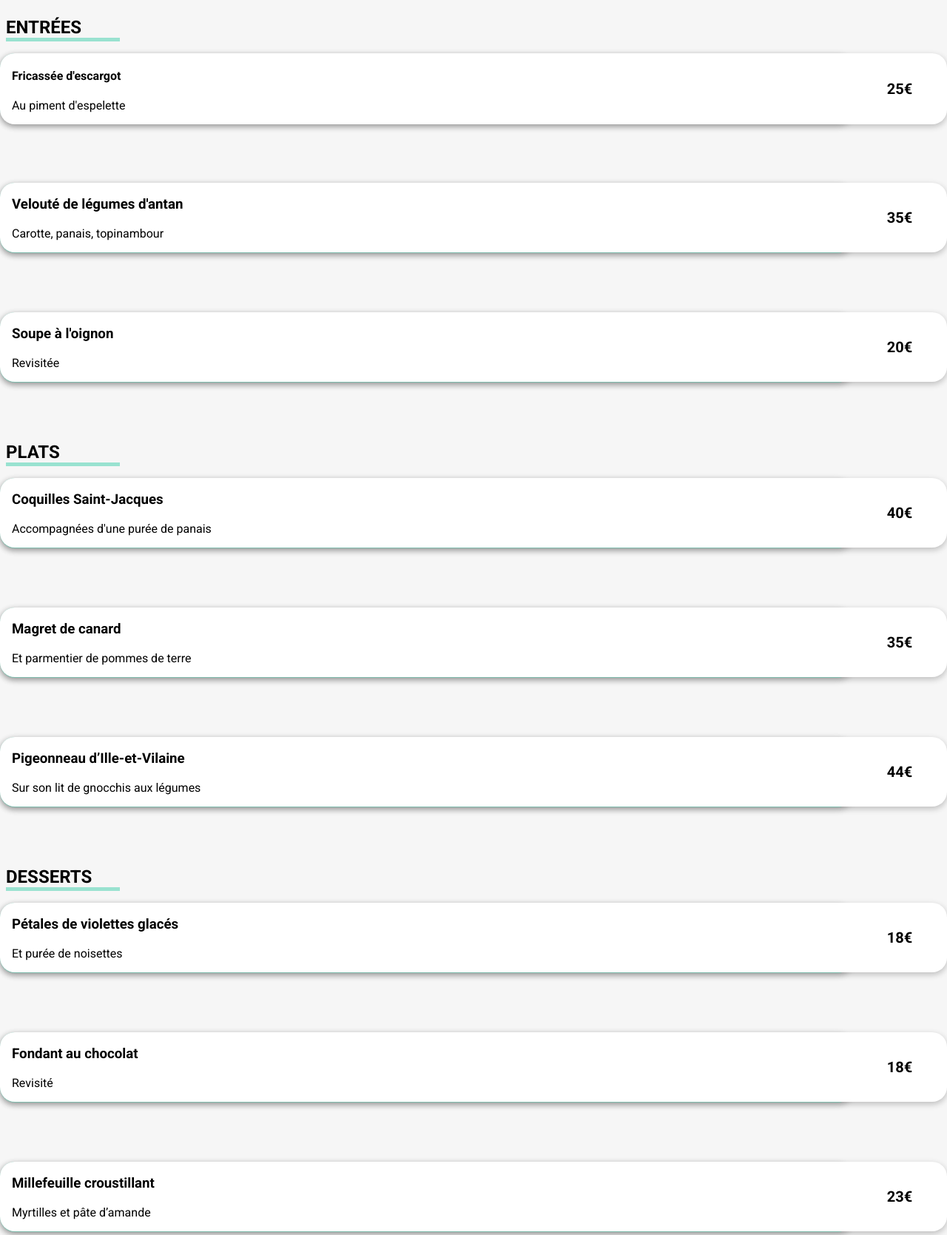
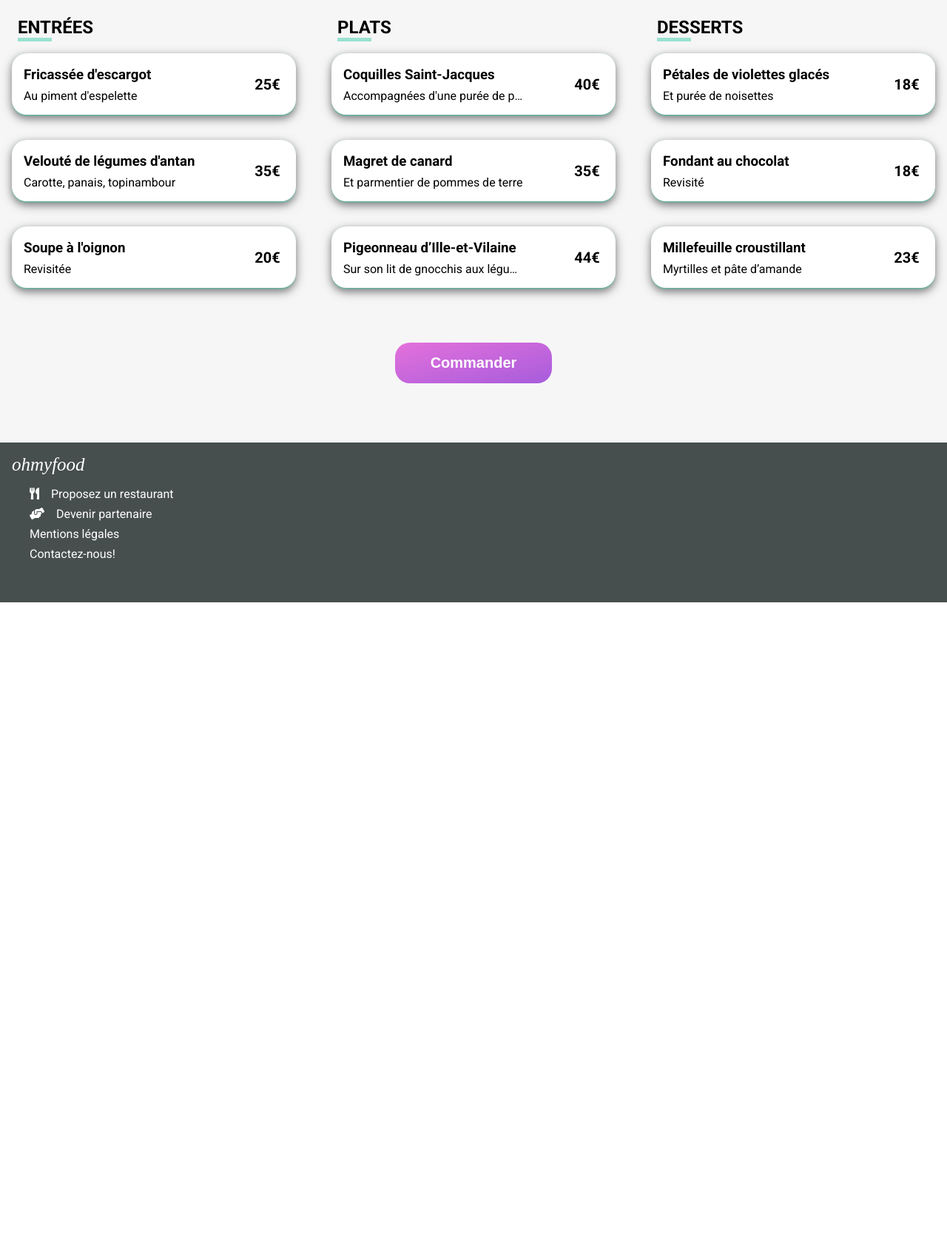
Before and after one commit to DidierGros/DidierGros_3_24092021, a website: page menu_a_la_française.html in a window 1280 px wide. Shown: the part 431-2100 px from the top of the page at 74% size. After the commit the page ends 1245 px from the top, so only its background shows below. Drawn offline with Linux system fonts and the light colour scheme; a web font is replaced by a local one.

Commit message:
Animation page de Menu et correctifs mediaqueries

```diff
--- a/menu_a_la_française.html
+++ b/menu_a_la_française.html
@@ -11,7 +11,14 @@
     <link rel="stylesheet" href="./public/css/style.css">
     <title>Menu : A la française</title>
 </head>
+
 <body>
+<!--Loader-->
+
+    <div class="loader">
+        <div class="LoaderSpinner"></div>
+    </div>
+
 <!--En-tête du site-->
     <header>
         <nav class="NavMenu">
@@ -52,65 +59,46 @@
                     <div class="MenuBox MenuChild1">
 
                         <div class="MenuContent">
-
-                           <div class="MenuContentBox">
-                                <h4 class=".MenuContentTitle">Fricassée d'escargot</h4>
-                                <p class=".MenuContentDesc">Au piment d'espelette</p>
-                            </div>
-
-                            <div class="MenuContentPrice">25€</div>
-
+                            <h3 class="MenuContentTitle">Fricassée d'escargot</h3>
+                            <p class="MenuContentDesc">Au piment d'espelette</p>
+                            <p class="MenuContentPrice">25€</p>
                         </div>
 
 
-                        <div class="MenuContentCheck">
                         <div class="MenuCheck">
                              <i class="valide_icone fas fa-check-circle" aria-hidden="true"></i>
                         </div>
-                        </div>
+
                     </div>
 
                     <div class="MenuBox MenuChild2">
 
                         <div class="MenuContent">
-
-                           <div class="MenuContentBox">
-                                <h3>Velouté de légumes d'antan</h3>
-                                <p>Carotte, panais, topinambour</p>
-                            </div>
-
-                            <div class="MenuContentPrice">35€</div>
-
+                            <h3 class="MenuContentTitle">Velouté de légumes d'antan</h3>
+                            <p class="MenuContentDesc">Carotte, panais, topinambour</p>
+                            <p class="MenuContentPrice">35€</p>
                         </div>
 
 
-                        <div class="MenuContentCheck">
                         <div class="MenuCheck">
                              <i class="valide_icone fas fa-check-circle" aria-hidden="true"></i>
                         </div>
+
                     </div>
-                    </div>
-
 
                     <div class="MenuBox MenuChild3">
 
                         <div class="MenuContent">
-
-                           <div class="MenuContentBox">
-                                <h3>Soupe à l'oignon</h3>
-                                <p>Revisitée</p>
-                            </div>
-
-                            <div class="MenuContentPrice">20€</div>
-
+                            <h3 class="MenuContentTitle">Soupe à l'oignon</h3>
+                            <p class="MenuContentDesc">Revisitée</p>
+                            <p class="MenuContentPrice">20€</p>
                         </div>
 
 
-                        <div class="MenuContentCheck">
                         <div class="MenuCheck">
                              <i class="valide_icone fas fa-check-circle" aria-hidden="true"></i>
                         </div>
-                        </div>
+
                     </div>
 
                 </section>
@@ -123,68 +111,53 @@
                     <h2>PLATS</h2>
                     <div class="MenuTitle-underline"></div>
                 </div>
+
+
                 <div class="MenuBox MenuChild1">
 
                     <div class="MenuContent">
-
-                       <div class="MenuContentBox">
-                            <h3>Coquilles Saint-Jacques</h3>
-                            <p>Accompagnées d'une purée de panais</p>
-                        </div>
-
-                        <div class="MenuContentPrice">40€</div>
-
+                        <h3 class="MenuContentTitle">Coquilles Saint-Jacques</h3>
+                        <p class="MenuContentDesc">Accompagnées d'une purée de panais</p>
+                        <p class="MenuContentPrice">40€</p>
                     </div>
 
 
-                    <div class="MenuContentCheck">
                     <div class="MenuCheck">
                          <i class="valide_icone fas fa-check-circle" aria-hidden="true"></i>
                     </div>
-                    </div>
+
                 </div>
 
                 <div class="MenuBox MenuChild2">
 
                     <div class="MenuContent">
-
-                       <div class="MenuContentBox">
-                            <h3>Magret de canard</h3>
-                            <p>Et parmentier de pommes de terre</p>
-                        </div>
-
-                        <div class="MenuContentPrice">35€</div>
-
+                        <h3 class="MenuContentTitle">Magret de canard</h3>
+                        <p class="MenuContentDesc">Et parmentier de pommes de terre</p>
+                        <p class="MenuContentPrice">35€</p>
                     </div>
 
 
-                    <div class="MenuContentCheck">
                     <div class="MenuCheck">
                          <i class="valide_icone fas fa-check-circle" aria-hidden="true"></i>
                     </div>
-                    </div>
+
                 </div>
 
                 <div class="MenuBox MenuChild3">
 
                     <div class="MenuContent">
-
-                       <div class="MenuContentBox">
-                            <h3>Pigeonneau d’Ille-et-Vilaine</h3>
-                            <p>Sur son lit de gnocchis aux légumes</p>
+                        <h3 class="MenuContentTitle">Pigeonneau d’Ille-et-Vilaine</h3>
+                        <p class="MenuContentDesc">Sur son lit de gnocchis aux légumes</p>
+                        <p class="MenuContentPrice">44€</p>
                     </div>
 
-                        <div class="MenuContentPrice">44€</div>
+
+                    <div class="MenuCheck">
+                         <i class="valide_icone fas fa-check-circle" aria-hidden="true"></i>
+                    </div>
 
                 </div>
 
-
-                    <div class="MenuContentCheck">
-                         <div class="MenuCheck">
-                         <i class="valide_icone fas fa-check-circle" aria-hidden="true"></i>
-                        </div>
-                    </div>
-                </div>
                   </section> <!---Fin id="MenuDish-->
 
 
@@ -196,69 +169,52 @@
                     <div class="MenuTitle-underline"></div>
                 </div>
 
+
                 <div class="MenuBox MenuChild1">
 
                     <div class="MenuContent">
-
-                       <div class="MenuContentBox">
-                            <h3>Pétales de violettes glacés</h3>
-                            <p>Et purée de noisettes</p>
+                        <h3 class="MenuContentTitle">Pétales de violettes glacés</h3>
+                        <p class="MenuContentDesc">Et purée de noisettes</p>
+                        <p class="MenuContentPrice">18€</p>
                     </div>
 
-                        <div class="MenuContentPrice">18€</div>
+
+                    <div class="MenuCheck">
+                         <i class="valide_icone fas fa-check-circle" aria-hidden="true"></i>
+                    </div>
 
                 </div>
 
 
-                    <div class="MenuContentCheck">
+                <div class="MenuBox MenuChild2">
+
+                    <div class="MenuContent">
+                        <h3 class="MenuContentTitle">Fondant au chocolat</h3>
+                        <p class="MenuContentDesc">Revisité</p>
+                        <p class="MenuContentPrice">18€</p>
+                    </div>
+
+
                     <div class="MenuCheck">
                          <i class="valide_icone fas fa-check-circle" aria-hidden="true"></i>
                     </div>
-                    </div>
-                </div>
 
-                <div class="MenuBox MenuChild2">
-
-                    <div class="MenuContent">
-
-                       <div class="MenuContentBox">
-                            <h3>Fondant au chocolat</h3>
-                            <p>Revisité</p>
-                        </div>
-
-                        <div class="MenuContentPrice">18€</div>
-
-                     </div>
-
-
-                    <div class="MenuContentCheck">
-                         <div class="MenuCheck">
-                         <i class="valide_icone fas fa-check-circle" aria-hidden="true"></i>
-                        </div>
-                    </div>
                 </div>
 
                 <div class="MenuBox MenuChild3">
 
                     <div class="MenuContent">
-
-                       <div class="MenuContentBox">
-                            <h3>Millefeuille croustillant</h3>
-                            <p>Myrtilles et pâte d’amande</p>
-                        </div>
-
-                        <div class="MenuContentPrice">23€</div>
-
+                        <h3 class="MenuContentTitle">Millefeuille croustillant</h3>
+                        <p class="MenuContentDesc">Myrtilles et pâte d’amande</p>
+                        <p class="MenuContentPrice">23€</p>
                     </div>
 
 
-                    <div class="MenuContentCheck">
                     <div class="MenuCheck">
                          <i class="valide_icone fas fa-check-circle" aria-hidden="true"></i>
                     </div>
+
                 </div>
-                </div>
-
             </section> <!---id="MenuDessert-->
 
  <!---id="MenuOrder-->
--- a/sass/Base/_animation.scss
+++ b/sass/Base/_animation.scss
@@ -1,5 +1,6 @@
 
-/**Général**/
+
+/**Bouton-validation**/
 
 button{
     transform: scale(1);
@@ -10,18 +11,6 @@ button:hover{
     transform: scale(1.2);
 }
 
-/* button{
-    animation: pulse 0.5s infinite;
-}
-
-@keyframes pulse {
-
-    to{
-        box-shadow: rgba(53, 23, 23, 0.3) 0px 0px 30px;
-    }
-} */
-
-
 /**Accueil : Card**/
 
 .restaurant-content{
@@ -31,7 +20,6 @@ button:hover{
      transform:scale(1.07)
     }
  }
-
 
 /** Heart**/
 
@@ -73,29 +61,28 @@ button:hover{
 
 .MenuContent{
     z-index: 1;
-    transform: scaleX(1);
+    transform: width, border-radius;
     transform-origin: left;
     transition: all 0.5s ease;
 
 }
 
 .fa-check-circle{
-    transform: translate(20px, 0) rotate(0) ;
-    transition: transform 1.5s ease;
+    transform: translate(30px, 0) rotate(0) ;
     opacity: 0;
-    transition: opacity 0 0.6s;
+    transition: all 2s ease;
 }
-
 
 .MenuBox{
     cursor: pointer;
     &:hover{
         .MenuContent{
-            transform: scaleX(0.70);
+            width: 80%;
+            background-color: #f5edff;
             border-radius: 20px 0 0 20px;
         }
-        .MenuContentCheck .MenuCheck .fa-check-circle{
-            transform: translate(0, 0) rotate(-360deg);
+        .MenuCheck .fa-check-circle{
+            transform: translate(0, 0) rotate(-720deg);
             opacity: 1;
         }
     }
@@ -109,29 +96,29 @@ button:hover{
 }
 
 @keyframes slide{
+
 0%{
     opacity: 0;
     transform: translateY(20px);
-
-}
+    }
 
 25%{
     opacity: 0.25;
-}
+    }
 
 50%{
     opacity: 0.5;
 
-}
+    }
 
 75%{
     opacity: 0.75;
 
-}
+    }
 
 100%{
     opacity: 1;
     transform: translateY(0);
-}
+    }
 
 }
--- /dev/null
+++ b/sass/Base/_mediaqueries.scss
@@ -0,0 +1,59 @@
+
+/* Page accueil
+code à déplacer */
+
+
+
+/* Page Menu */
+
+/* .NavMenu{
+     @media screen and (min-width:$mediaqueries-tab){
+    justify-content: start;
+    column-gap: 450px;
+    align-items: center;
+        .fa-arrow-left{
+            margin-left: 50px;
+        }
+    }
+} */
+
+.HeadbandWrapper{
+    img{
+        @media screen and (min-width:$mediaqueries-tab){
+        height: 300px;
+        object-fit: cover;
+        object-position: center;
+        }
+    }
+}
+
+.MenuBlock{
+    @media screen and (min-width: 850px){
+    display: flex;
+    justify-content: space-between;
+    flex-wrap: wrap;
+    #MenuStarter{
+        width: 30%;
+        }
+    #MenuDish{
+        width: 30%;
+        margin-left: -3.5rem;
+        }
+    #MenuDessert{
+        width: 30%;
+        margin-left: -3.5rem;
+        }
+    }
+}
+
+.MenuOrder{
+     button{
+        @media screen and (min-width: $mediaqueries-tab){
+        font-size: 20px;
+        padding-left: 3rem;
+        padding-right: 3rem;
+        margin-top: 2.5rem;
+        margin-bottom: 5rem;
+        }
+    }
+}
--- /dev/null
+++ b/sass/Components/_menucard.scss
@@ -0,0 +1,67 @@
+/**Cartes Menu**/
+
+.MenuBox{
+    background-color: transparent;
+    position: relative;
+    margin-bottom: 2rem;
+}
+
+.MenuContent{
+    width: 80%;
+    border-radius: 20px;
+    box-shadow: rgba(0, 0, 0, 0.35) 0px 5px 15px;
+    background-color: white;
+    position: absolute;
+    width: 100%;
+    z-index: 2;
+    display: grid;
+    grid-template-columns: 80% 20%;
+
+}
+
+.MenuContentTitle{
+    width: 80%;
+    padding-left: 1rem;
+    margin-bottom: 0.5rem;
+    white-space: nowrap;
+    overflow: hidden;
+    text-overflow: ellipsis;
+}
+
+.MenuContentDesc{
+    width: 80%;
+    padding-left: 1rem;
+    margin-top: 0;
+    white-space: nowrap;
+    overflow: hidden;
+    text-overflow: ellipsis;
+    grid-column-start: 1;
+    grid-row-start: 2;
+}
+
+.MenuContentPrice{
+    width: 100%;
+    font-size: 20px;
+    font-weight: bold;
+    grid-row-start: 1;
+    grid-row-end: 3;
+    grid-column : 2;
+    display: flex;
+    justify-content: center;
+    align-items: center;
+}
+
+.MenuCheck{
+    @include box-shadow;
+    background-color: $tertiary-color;
+    width: 100%;
+    height: 85px;
+    text-align: right;
+    margin-right: 0;
+    z-index: -2;
+     .fa-check-circle{
+        font-size: 25px;
+        padding: 1.7rem;
+        color: rgb(255, 254, 254);
+    }
+ }
--- a/sass/Pages/_menu.scss
+++ b/sass/Pages/_menu.scss
@@ -1,14 +1,3 @@
-.NavMenu{
-    @media screen and (min-width: $mediaqueries-tab){
-        justify-content: start;
-        column-gap: 450px;
-        align-items: center;
-            .fa-arrow-left{
-                margin-left: 50px;
-            }
-        }
-}
-
 .HeadbandWrapper{
     width: 100%;
     text-align: center;
@@ -17,11 +6,6 @@
     z-index: 0;
     img{
         width: 100%;
-        @media screen and (min-width:$mediaqueries-tab){
-        height: 300px;
-        object-fit: cover;
-        object-position: center;
-        }
     }
 }
 
@@ -50,59 +34,27 @@
         padding-right: 1rem;
     }
 }
+/**Bloc Menu**/
 
-/* #MenuStarter{
-    @media screen and (min-width:$mediaqueries-tab) {
-        display: grid;
-        grid-template-columns: 30% 30% 30%;
-        column-gap: 10px;
-        .MenuTitle{
-            grid-column-start: 1;
-            grid-column-end: 4;
-        }
 
+.MenuBlock{
+    width: 100%;
+    #MenuStarter{
+        padding-left: 1rem;
+        padding-right: 1rem;
+    }
+    #MenuDish{
+        padding-left: 1rem;
+        padding-right: 1rem;
+    }
+    #MenuDessert{
+        padding-left: 1rem;
+        padding-right: 1rem;
+    }
 }
 
-}
- */
 
-/* .MenuBlock{
-    width: 100%;
-
-    @media screen and (min-width:$mediaqueries-tab){
-        display: inline-flex;
-        justify-content: flex-start;
-        flex-wrap: wrap;
-        column-gap: 1.5rem;
-    }
-
-    #MenuStarter{
-    margin-bottom: 3rem;
-    padding-left: 1rem;
-        @media screen and (min-width: $mediaqueries-tab){
-            width: 30%;}
-    }
-
-    #MenuDish{
-        margin-bottom: 3rem;
-        padding-left: 1rem;
-            @media screen and (min-width: $mediaqueries-tab){
-                width: 30%;}
-     }
-
-    #MenuDessert{
-        margin-bottom: 3rem;
-        padding-left: 1rem;
-            @media screen and (min-width: $mediaqueries-tab){
-            width: 30%;}
-    }
-}
- */
-
-
-/**Cartes Menu**/
-
- .MenuTitle{
+.MenuTitle{
     width: 40%;
     h2{
         padding-left: 0.5rem;
@@ -116,90 +68,6 @@
     }
 }
 
-.MenuBox{
-    width: 90%;
-    margin-bottom: 5rem;
-    margin-right: auto;
-}
-
-.MenuContent{
-    @include box-shadow;
-    width: 100%;
-    height: auto;
-    background-color: white;
-    position: absolute;
-    white-space: nowrap;
-    overflow: hidden;
-    text-overflow: ellipsis;
-    margin-right: 0;
-    display: grid;
-    grid-template-columns: 90% 10%;
-}
-
-.MenuContentBox{
-    margin-left: 1rem;
-    margin-right: 0;
-    padding: 0;
-    width: 80%;
-    height:auto;
-    position: relative;
-}
-
-.MenuContentTitle{
-    width: 100%;
-    padding-left: 1rem;
-    padding-top: 0.5rem;
-    padding-bottom: 0;
-    margin-top: 0;
-    margin-bottom: 0;
-    position: relative;
-    white-space: nowrap;
-    overflow: hidden;
-    text-overflow: ellipsis;
-}
-
-.MenuContentDesc{
-    width: 100%;
-    font-size: 12px;
-    padding-left: 1rem;
-    padding-top: 0;
-    padding-bottom: 1rem;
-    margin-top: 0;
-    margin-bottom: 0;
-    margin-right: 0;
-    position: relative;
-    white-space: nowrap;
-    overflow: hidden;
-    text-overflow: ellipsis;
-}
-
-.MenuContentPrice{
-    display:flex;
-    justify-content: space-around;
-    align-items: center;
-    padding-right: 2rem;
-    width: 100%;
-    height:auto;
-    font-weight: bold;
-    font-size: 20px;
-    position: relative;
-}
-
-.MenuCheck{
-   @include box-shadow;
-   background-color: $tertiary-color;
-   width: 100%;
-   height: 95px;
-   text-align: right;
-   margin-right: 0;
-   z-index: -2;
-    .fa-check-circle{
-       font-size: 30px;
-       padding: 2rem;
-       color: rgb(255, 254, 254);
-   }
-}
-
 /**Bouton Menu**/
 
 .MenuOrder{
@@ -207,12 +75,4 @@
     display: flex;
     justify-content: center;
     align-items: center;
-    button{
-        @media screen and (min-width: $mediaqueries-tab){
-            font-size: 20px;
-            padding-left: 3rem;
-            padding-right: 3rem;
-            margin-top: 2.5rem;
-            margin-bottom: 5rem; }
-    }
 }
--- a/sass/Utils/_mixins.scss
+++ b/sass/Utils/_mixins.scss
@@ -3,7 +3,6 @@
     justify-content: center;
     align-items: center;
 }
-
 
 @mixin flex-column {
     display: flex;
@@ -11,7 +10,6 @@
     justify-content: center;
     align-items: center;
 }
-
 
 @mixin box-shadow{
     border-radius: 20px 20px 20px 20px;
--- a/sass/Utils/_variables.scss
+++ b/sass/Utils/_variables.scss
@@ -9,5 +9,5 @@ $background-color-footer:#2a0d0d;
 $roboto : 'Roboto';
 $Shrikhand : 'Shrikhand';
 
-$mediaqueries-tab: 800px;
+$mediaqueries-tab: 550px;
 $mediaqueries-destock:900px;
```
Also changed, not shown: index.html (+2 -1 lines), sass/Base/_spinner.scss (+68 -0 lines), sass/main.scss (+5 -3 lines), public/css/style.css, sass/Pages/_home.scss (indentation only), 1 other file. Lines whose indentation alone changed are shown as unchanged.
